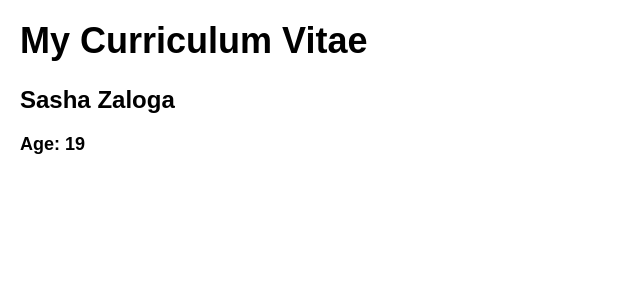
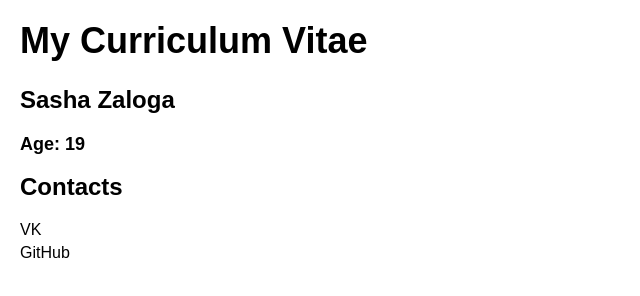
Before and after one commit to agarin6/cv.urban, a plain HTML site: page index.html in a window 1280 px wide. Shown: the whole page, without its empty margins (0-640 px from the left). Drawn offline with Linux system fonts and the light colour scheme.

Commit message:
feat: add my contacts

```diff
--- a/index.html
+++ b/index.html
@@ -69,3 +69,10 @@
     <h2>Sasha Zaloga</h2>
     <h3>Age: 19</h3>
   </header>
+ <section class="contacts">
+    <h2>Contacts</h2>
+    <ul>
+      <li><a href="https://vk.com/zaloga1998">VK</a></li>
+      <li><a href="https://github.com/agarin6">GitHub</a></li>
+    </ul>
+  </section>
```
